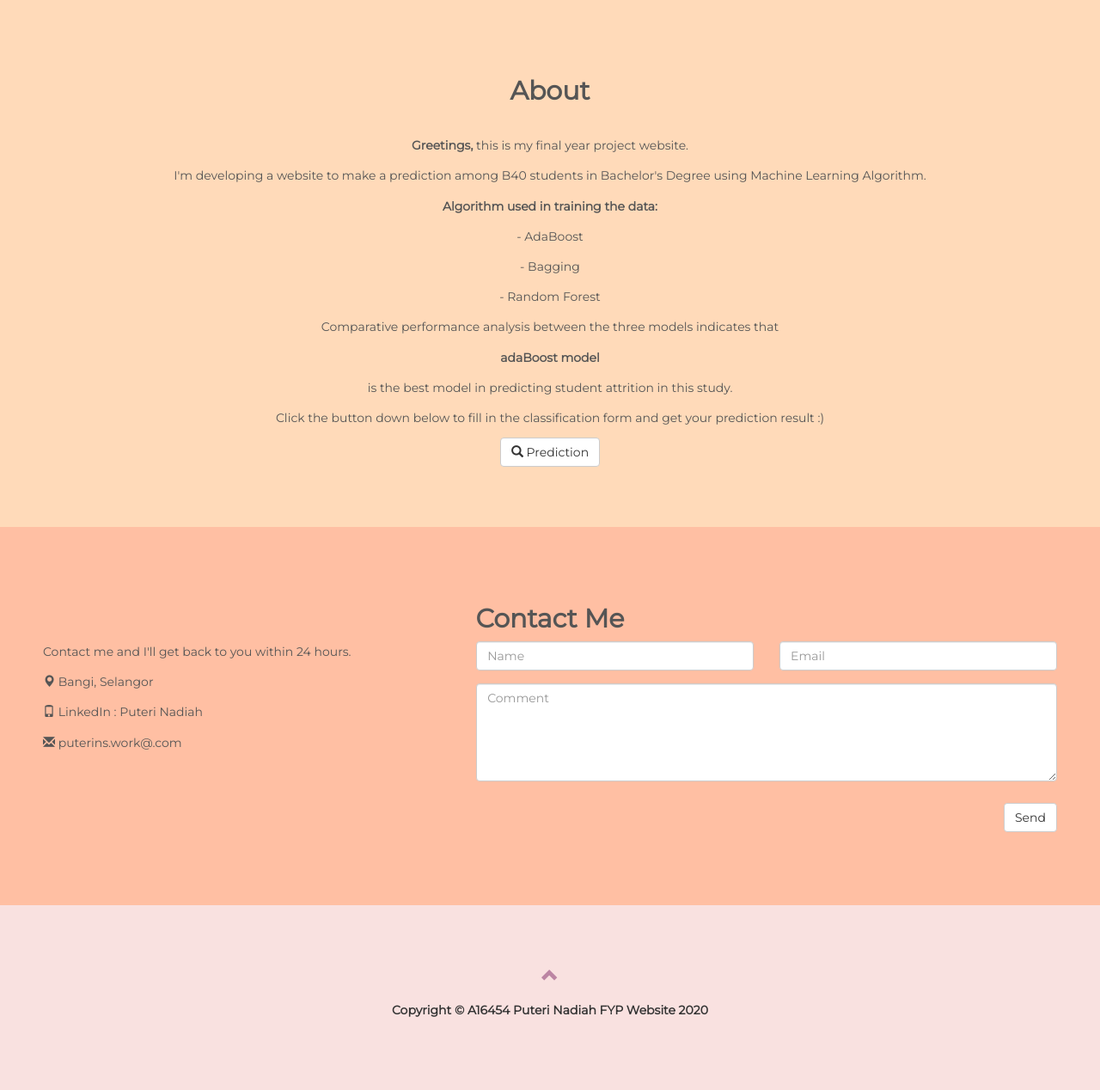
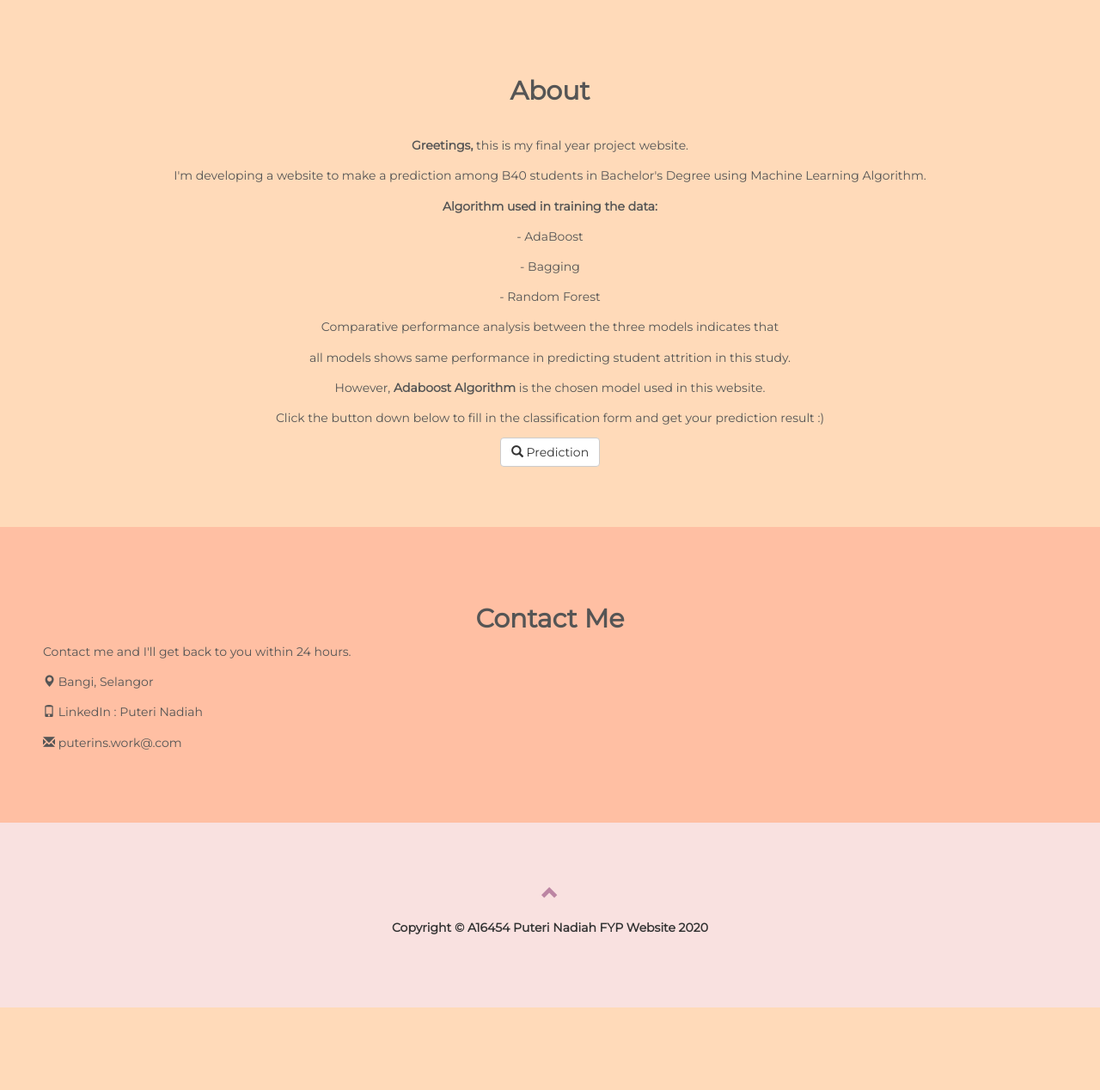
Before and after one commit to puterindhsyhrh/fyp-final, a Flask app: page / in a window 1280 px wide. Shown: the part 81-1349 px from the top of the page at 86% size. After the commit the page ends 1253 px from the top, so only its background shows below. Run offline with Flask 2, Linux system fonts and the light colour scheme; parts of the project's set-up code (start-up, migrations or seed data) failed here and were passed over; some libraries are stand-ins or nearby versions.

Commit message:
Update home.html

```diff
--- a/templates/home.html
+++ b/templates/home.html
@@ -84,7 +84,6 @@
   <br>
   <p><b>Greetings,</b> this is my final year project website. </p>
   <p>I'm developing a website to make a prediction among B40 students in Bachelor's Degree using Machine Learning Algorithm.</p>
-  <!--<p>Data used is from the Kementerian Pelajaran Malaysia (Pengajian Tinggi) and Bahagian Perancangan dan Penyelarasan Dasar (BPPD).</p>-->
   <div class="container">
     <p><b>Algorithm used in training the data:</b></p>
     <p> - AdaBoost </p>
@@ -92,8 +91,8 @@
     <p> - Random Forest </p>
   </div>
   <p>Comparative performance analysis between the three models indicates that</p>
-  <p><b>adaBoost model</b></p>
-  <p>is the best model in predicting student attrition in this study.</p>
+  <p>all models shows same performance in predicting student attrition in this study.</p>
+  <p>However, <b>Adaboost Algorithm</b> is the chosen model used in this website.</p>
   <p>Click the button down below to fill in the classification form and get your prediction result :)</p>
   <a href="{{ url_for('fill')}}" class="btn btn-default">
     <span class="glyphicon glyphicon-search"></span> Prediction
@@ -110,22 +109,6 @@
       <p><span class="glyphicon glyphicon-phone"></span> LinkedIn : Puteri Nadiah</p>
       <p><span class="glyphicon glyphicon-envelope"></span> puterins.work@.com</p>
     </div>
-    <div class="col-sm-7">
-      <div class="row">
-        <div class="col-sm-6 form-group">
-          <input class="form-control" id="name" name="name" placeholder="Name" type="text" required>
-        </div>
-        <div class="col-sm-6 form-group">
-          <input class="form-control" id="email" name="email" placeholder="Email" type="email" required>
-        </div>
-      </div>
-      <textarea class="form-control" id="comments" name="comments" placeholder="Comment" rows="5"></textarea><br>
-      <div class="row">
-        <div class="col-sm-12 form-group">
-          <button class="btn btn-default pull-right" type="submit">Send</button>
-        </div>
-      </div>
-    </div>
   </div>
 </div>
 
```
